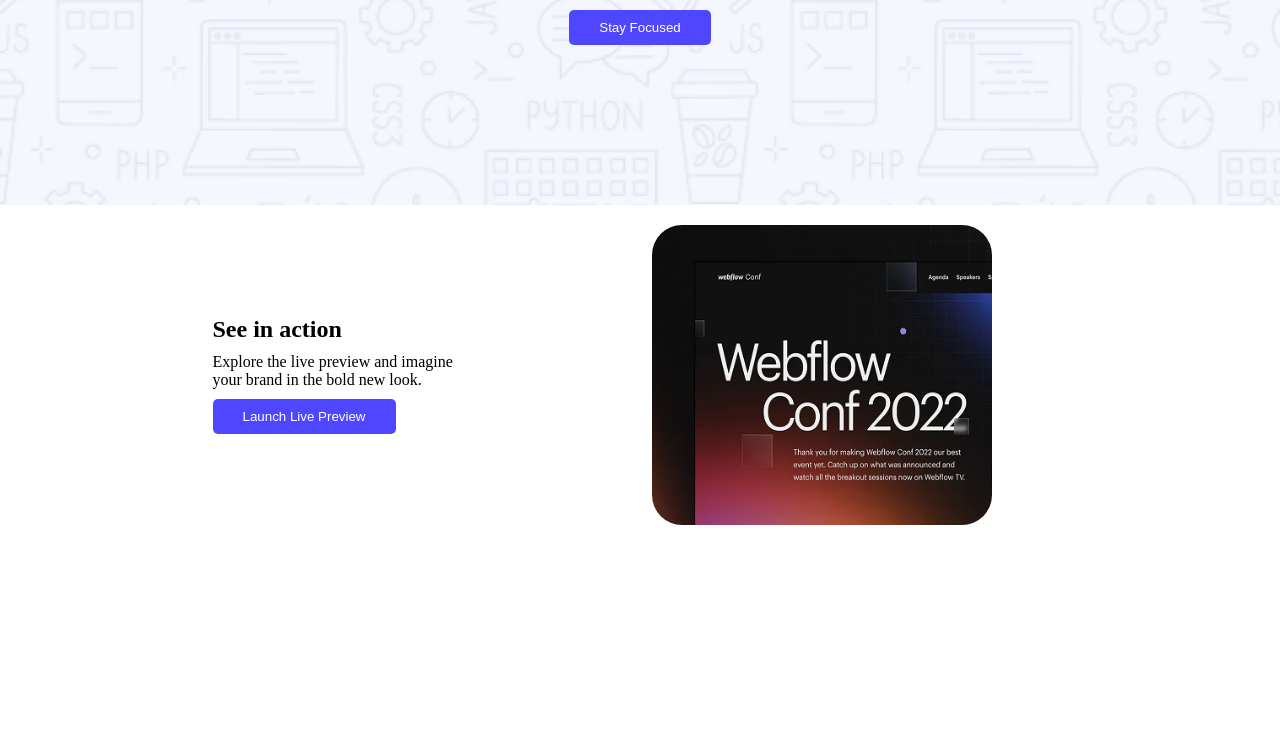
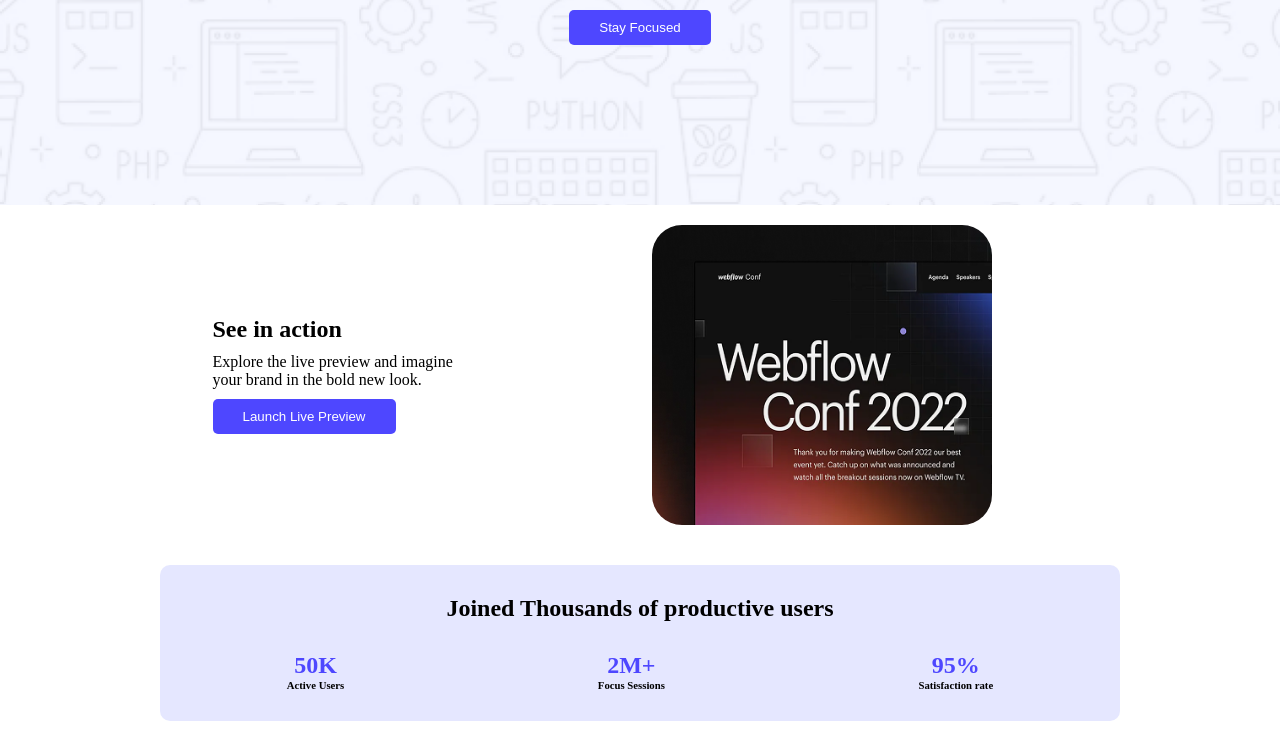
Before and after one commit to BK-Bagchi/landing-launchpad, a plain HTML site: page index.html in a window 1280 px wide. Shown: the part 460-1201 px from the top of the page. Before the commit the page ends 1005 px from the top, so only its background shows below. Drawn offline with Linux system fonts and the light colour scheme.

Commit message:
productive users section done

```diff
--- a/index.html
+++ b/index.html
@@ -33,5 +33,24 @@
         </div>
       </main>
     </section>
+    <section class="user">
+      <main>
+        <h1>Joined Thousands of productive users</h1>
+        <div class="table">
+          <div class="td">
+            <h1>50K</h1>
+            <h6>Active Users</h6>
+          </div>
+          <div class="td">
+            <h1>2M+</h1>
+            <h6>Focus Sessions</h6>
+          </div>
+          <div class="td">
+            <h1>95%</h1>
+            <h6>Satisfaction rate</h6>
+          </div>
+        </div>
+      </main>
+    </section>
   </body>
 </html>
--- a/style.css
+++ b/style.css
@@ -74,3 +74,33 @@ body {
   height: 300px;
   border-radius: 30px;
 }
+.user {
+  width: 100%;
+  display: flex;
+  justify-content: center;
+}
+.user main {
+  width: 75%;
+  padding: 30px 0;
+  background-color: #e5e7ff;
+  border-radius: 10px;
+  margin: 20px 0;
+  display: flex;
+  flex-direction: column;
+  gap: 30px;
+}
+.user main > h1 {
+  text-align: center;
+}
+.user .table {
+  display: flex;
+  justify-content: space-around;
+}
+.user .table h1 {
+  color: #4e47ff;
+}
+.user .table .td {
+  display: flex;
+  flex-direction: column;
+  align-items: center;
+}
```
